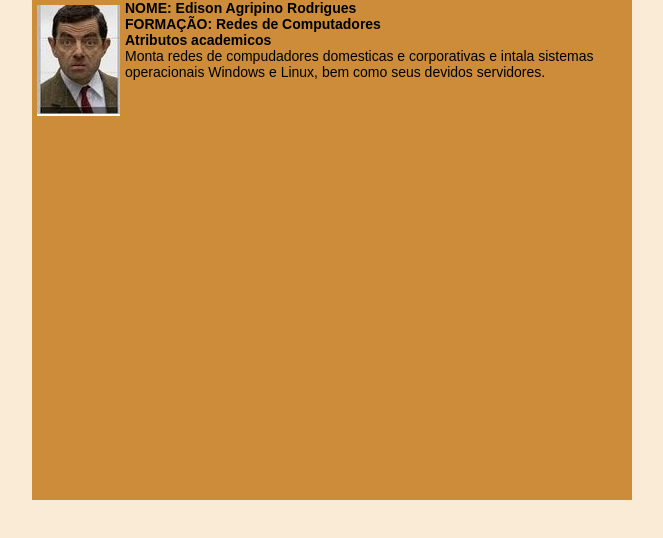
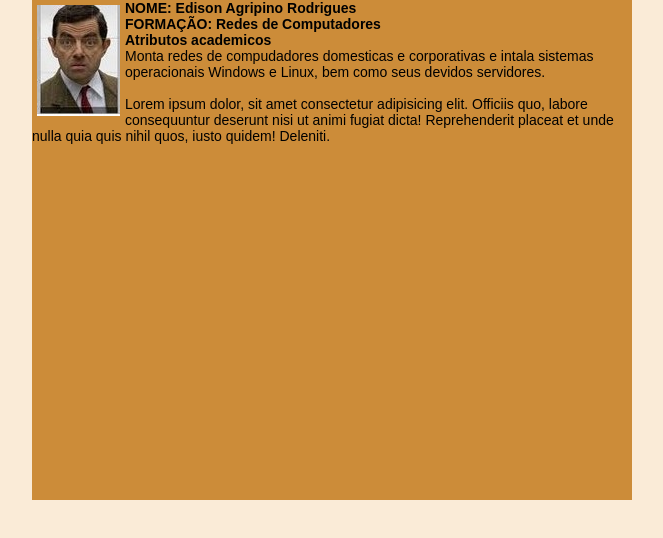
Before and after one commit to grapinee/CurriculoAcademico, a plain HTML site: page index.html in a window 1280 px wide. Shown: the whole page, without its empty margins (308-971 px from the left). Drawn offline with Linux system fonts and the light colour scheme.

Commit message:
Update index.html
paragrafo de breakdown

```diff
--- a/index.html
+++ b/index.html
@@ -15,7 +15,8 @@
     </header>
     <article>
         <h2>Atributos academicos</h2>
-        <p>Monta redes de compudadores domesticas e corporativas e intala sistemas operacionais Windows e Linux, bem como seus devidos servidores. </p>
+        <p>Monta redes de compudadores domesticas e corporativas e intala sistemas operacionais Windows e Linux, bem como seus devidos servidores. </p><br>
+        <p>Lorem ipsum dolor, sit amet consectetur adipisicing elit. Officiis quo, labore consequuntur deserunt nisi ut animi fugiat dicta! Reprehenderit placeat et unde nulla quia quis nihil quos, iusto quidem! Deleniti.</p>
     </article>
 </main>
 
```
